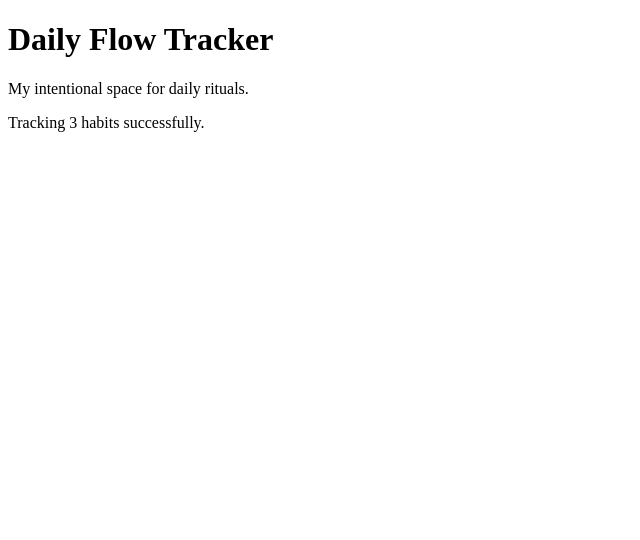
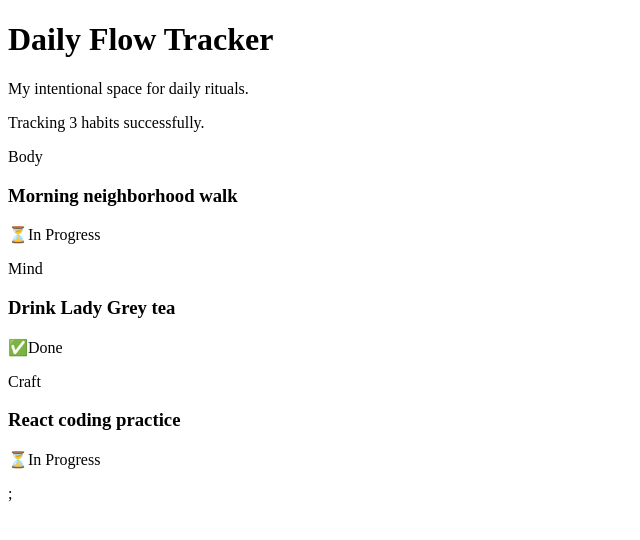
Before and after one commit to MayaKirken/daily-flow-tracker, a React (Vite) app: page / in a window 1280 px wide. Shown: the top 540 px of the page, without its empty margins (0-640 px from the left). Built offline with nearby package versions, Linux system fonts and the light colour scheme.

Commit message:
Map live habits state to layout cards

```diff
--- a/src/App.jsx
+++ b/src/App.jsx
@@ -10,9 +10,28 @@ function App() {
   const [habits, setHabits] = useState(INITIAL_HABITS);
   return (
     <div className="app-container">
-      <h1>Daily Flow Tracker</h1>
-      <p>My intentional space for daily rituals.</p>
-      <p>Tracking {habits.length} habits successfully.</p>
+      <header className="app-header">
+        <h1>Daily Flow Tracker</h1>
+        <p>My intentional space for daily rituals.</p>
+      </header>
+
+      <main className="dashboard">
+        <p>Tracking {habits.length} habits successfully.</p>
+
+        <div className="habit-grid">
+          {habits.map((habit) => {
+            return (
+              <div key={habit.id} className="habit-card">
+                <span className="habit-category">{habit.category}</span>
+                <h3>{habit.name}</h3>
+                <p>{habit.completed ? "✅Done" : "⏳In Progress"}</p>
+              </div>
+            );
+          })};
+        </div>
+      </main>
+
+
     </div>
   );
 }
```
